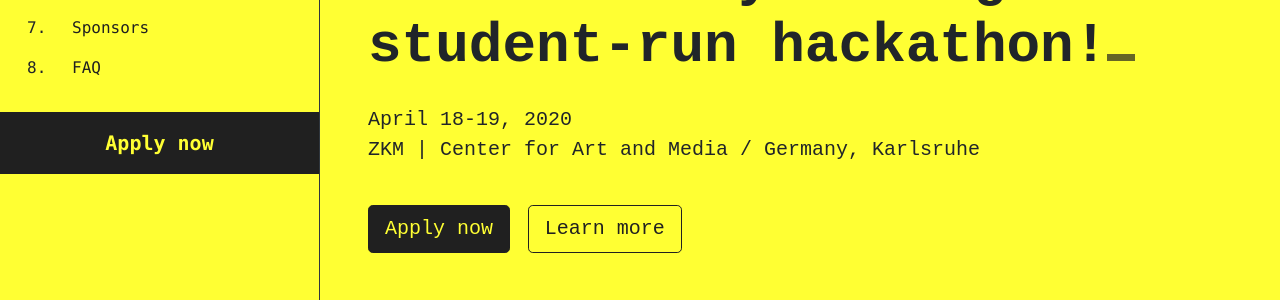
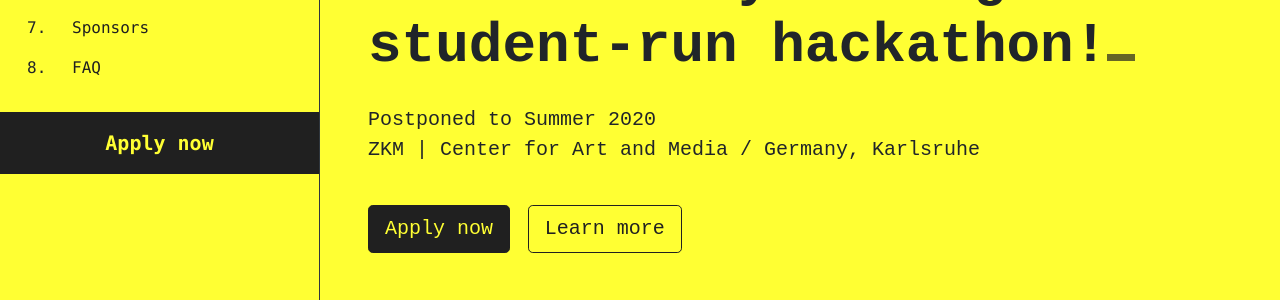
Before and after one commit to hackundsoehne/hacktival-website-2020, a Jekyll site: the page built from index.html, in a window 1280 px wide and 900 px high. Shown: the part 365-665 px from the top of the window. Built offline with Jekyll 4.4.1, drawn with Linux system fonts in a browser that asks for light colours.

Commit message:
changed date description

```diff
--- a/index.html
+++ b/index.html
@@ -8,7 +8,7 @@
     <h5 class="display-4 font-weight-bold mb-4">
         Join Germany's largest student-run hackathon!<span class="cursor"></span>
     </h5>
-    <p class="lead">April 18-19, 2020<br>ZKM | Center for Art and Media / Germany, Karlsruhe</p>
+    <p class="lead">Postponed to Summer 2020<br>ZKM | Center for Art and Media / Germany, Karlsruhe</p>
     <br>
     <div>
         <a class="btn btn-lg btn-dark text-primary mr-2 mb-4" target="_blank" href="{{ site.apply_link }}">Apply now</a>
```
